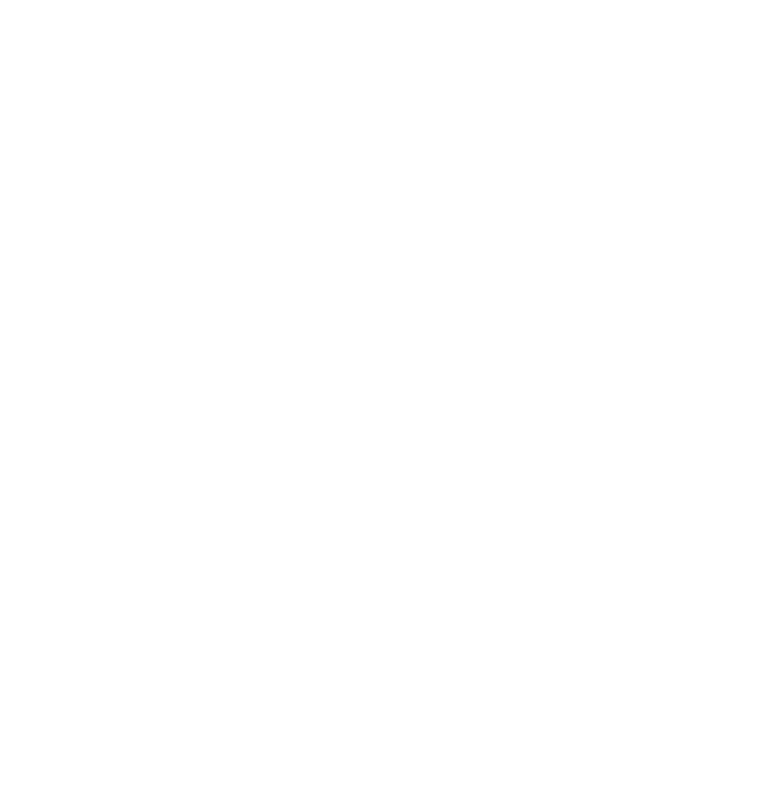
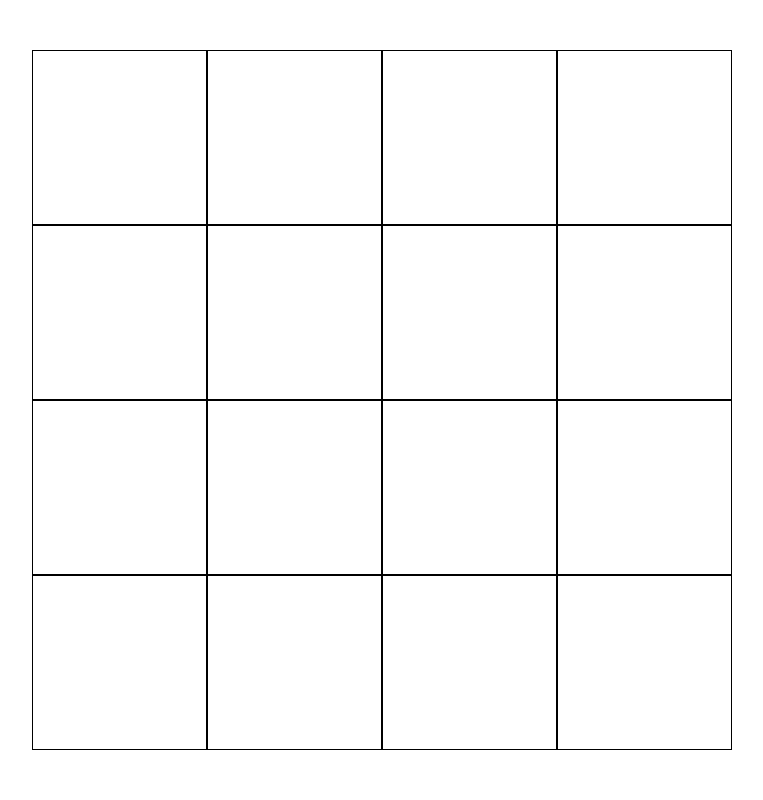
Before and after one commit to sacul155/etch-a-sketch, a plain HTML site: page index.html in a window 1280 px wide. Shown: the whole page, without its empty margins (258-1021 px from the left). Drawn offline with Linux system fonts and the light colour scheme.

Commit message:
Hover effect added
Borders were added to square elements using border-box.  Couldn't figure out why border wasn't showing up until I
realized I didn't provide all specifications because border-type was missing (border: size border-type color).

Updated dimensions of container element to be a fixed square instead of filling the viewport.

Added event listener "mouseenter" to the createGrid function.  Now each square element changes dynamically when
the mouse hovers over it (background color changes to black).

The next goal is to update the createGrid function so that it works with different grid sizes.  Right now, in the
CSS file I have the square boxes set to 25% of the container box, so the function only works with a 4x4 grid.  It
needs to update the size of the square boxes depending on the gridSize parameter.

```diff
--- a/etch-a-sketch.js
+++ b/etch-a-sketch.js
@@ -5,7 +5,11 @@ function createGrid(gridSize) {
         const square = document.createElement("div");
         square.setAttribute("class", "square");
         content.appendChild(square);
+        square.addEventListener("mouseenter", function changeColor() {
+            square.style.backgroundColor = "black";
+        })
     }
+
 }
 
 createGrid(16);
--- a/style.css
+++ b/style.css
@@ -2,18 +2,23 @@ body {
     height: 100vh;
     width: 100vw;
     margin: 0px;
+    display: flex;
+    align-items: center;
+    justify-content: center;
 }
 
 .container {
     display: flex;
     flex-wrap: wrap;
-    width: 100%;
-    height: 100%;
+    width: 700px;
+    height: 700px;
 }
 
 .square {
     display: flex;
     flex-shrink: 0;
+    box-sizing: border-box;
     height: 25%;
     width: 25%;
+    border: 1px solid black;
 }
```
